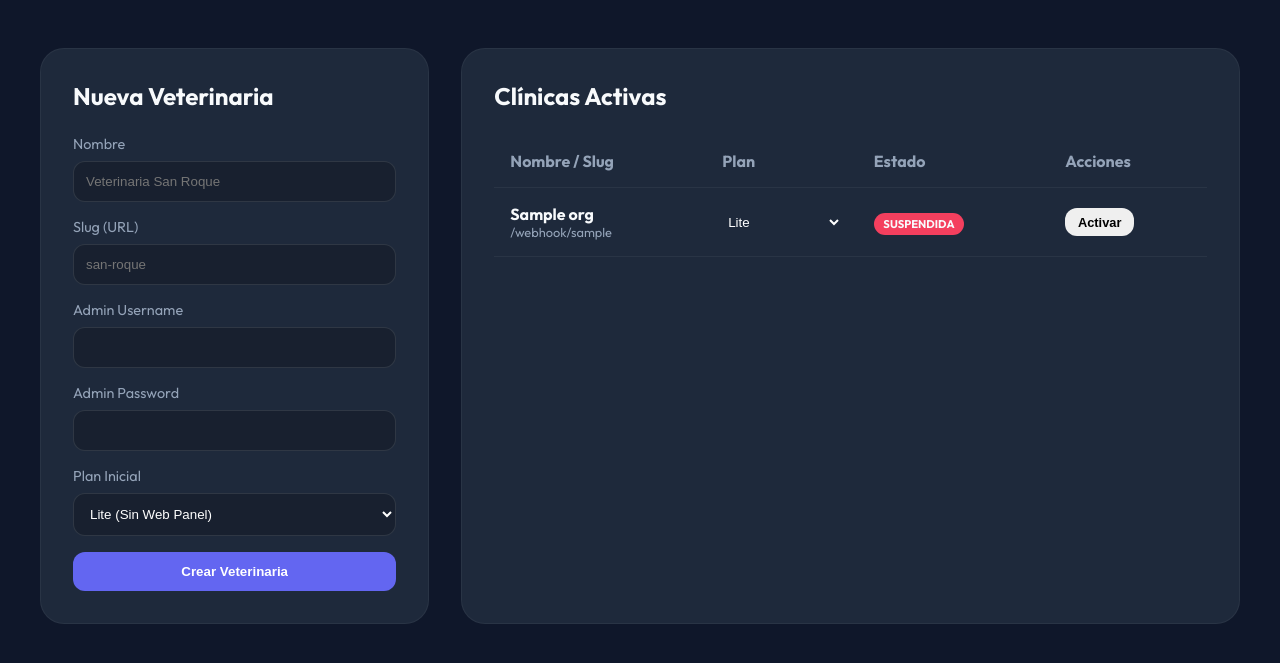
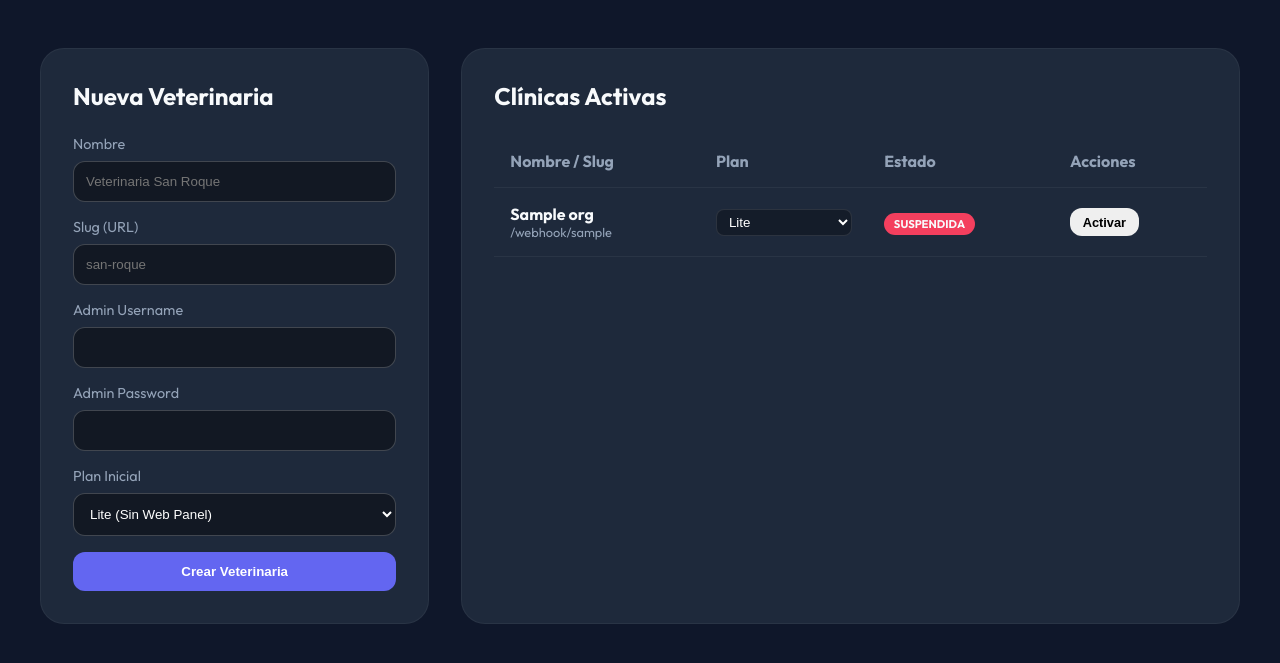
Before and after one commit to Victor2498/veterinaria_saas, a FastAPI app: template templates/superadmin.html in a window 1280 px wide. Shown: the part 72-735 px from the top of the page. Run offline with FastAPI, Linux system fonts and the light colour scheme; the template is opened without the code that fills it: most values are stand-ins (such as "Sample title", 1, 10 or a date in 2020).

Commit message:
Fix dropdown option visibility in SuperAdmin panel

```diff
--- a/templates/superadmin.html
+++ b/templates/superadmin.html
@@ -76,10 +76,16 @@
             width: 100%;
             padding: 0.75rem;
             border-radius: 12px;
-            background: rgba(0, 0, 0, 0.2);
-            border: 1px solid rgba(255, 255, 255, 0.1);
+            background: rgba(0, 0, 0, 0.4);
+            border: 1px solid rgba(255, 255, 255, 0.2);
             color: white;
             outline: none;
+            cursor: pointer;
+        }
+
+        option {
+            background: var(--card);
+            color: white;
         }
 
         .btn {
@@ -199,7 +205,7 @@
                             </td>
                             <td>
                                 <select onchange="updatePlan({{ org.id }}, this.value)"
-                                    style="border: none; background: transparent; padding: 2px;">
+                                    style="padding: 4px 8px; border-radius: 8px; background: rgba(0,0,0,0.3); border: 1px solid rgba(255,255,255,0.1); color: white; cursor: pointer;">
                                     <option value="lite" {% if org.plan_type=='lite' %}selected{% endif %}>Lite</option>
                                     <option value="basic" {% if org.plan_type=='basic' %}selected{% endif %}>Básico
                                     </option>
```
